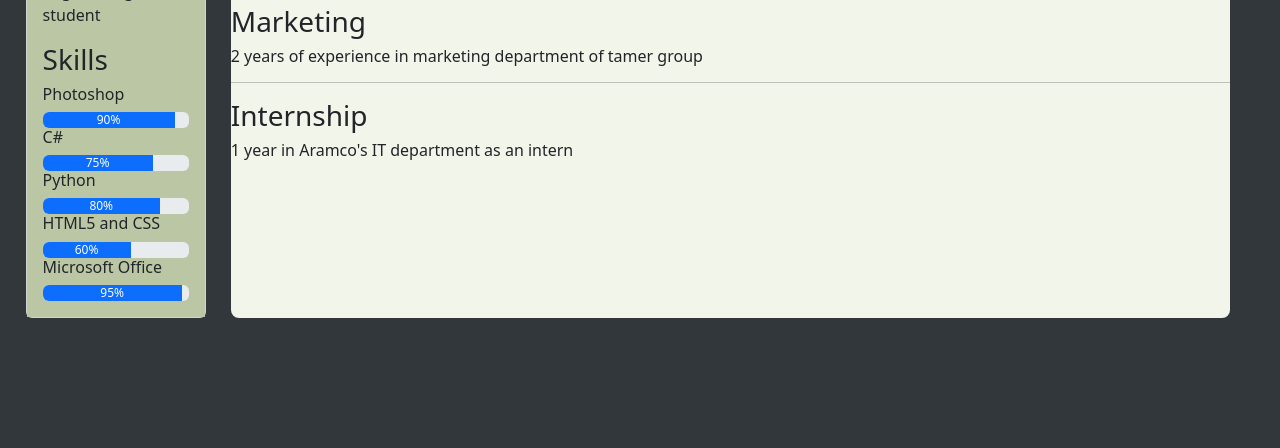
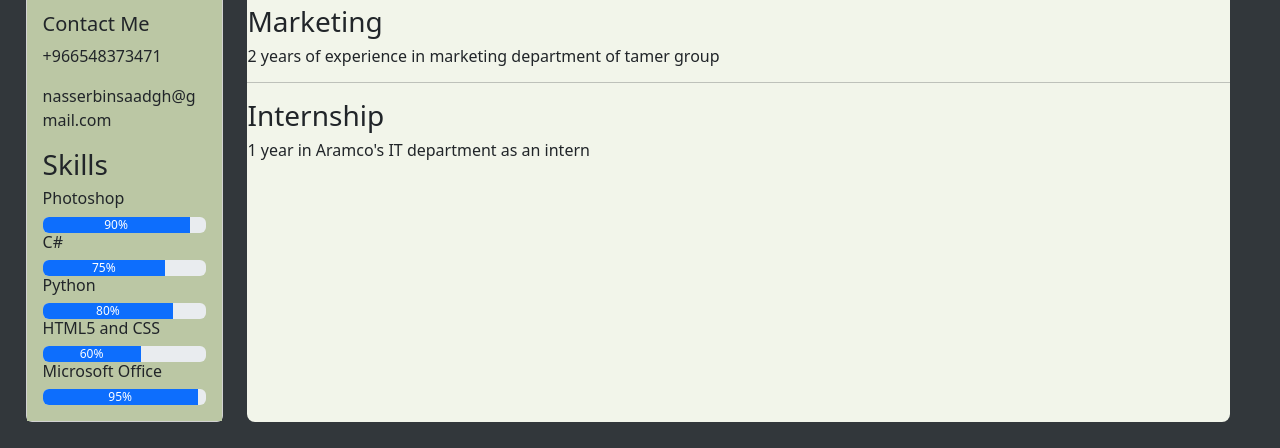
Before and after one commit to NasserG9/cv, a plain HTML site: page index.html in a window 1280 px wide. Shown: the part 378-826 px from the top of the page. Before the commit the page ends 800 px from the top, so only its background shows below. Drawn offline with nearby package versions, Linux system fonts and the light colour scheme.

Commit message:
Add files via upload

```diff
--- a/index.html
+++ b/index.html
@@ -36,11 +36,14 @@
         </div>
     </nav>
     <section class="d-flex">
-        <div class="card" style="width: 18rem;">
+        <div class="card" style="width: 20rem;">
             <img src="media/Nasser.jpg" class="card-img-top" alt="image of nasser alghamdi">
             <div class="card-body">
               <h5 class="card-title">Nasser Alghamdi</h5>
               <p class="card-text">Software Engineering student</p>
+              <h5>Contact Me</h5>
+              <p>+966548373471</p>
+              <p>nasserbinsaadgh@gmail.com</p>
               <h3>Skills</h3>
               <h6>Photoshop</h6>
               <div class="progress" role="progressbar" aria-label="photoshop skill" aria-valuenow="90" aria-valuemin="0" aria-valuemax="100">
```
